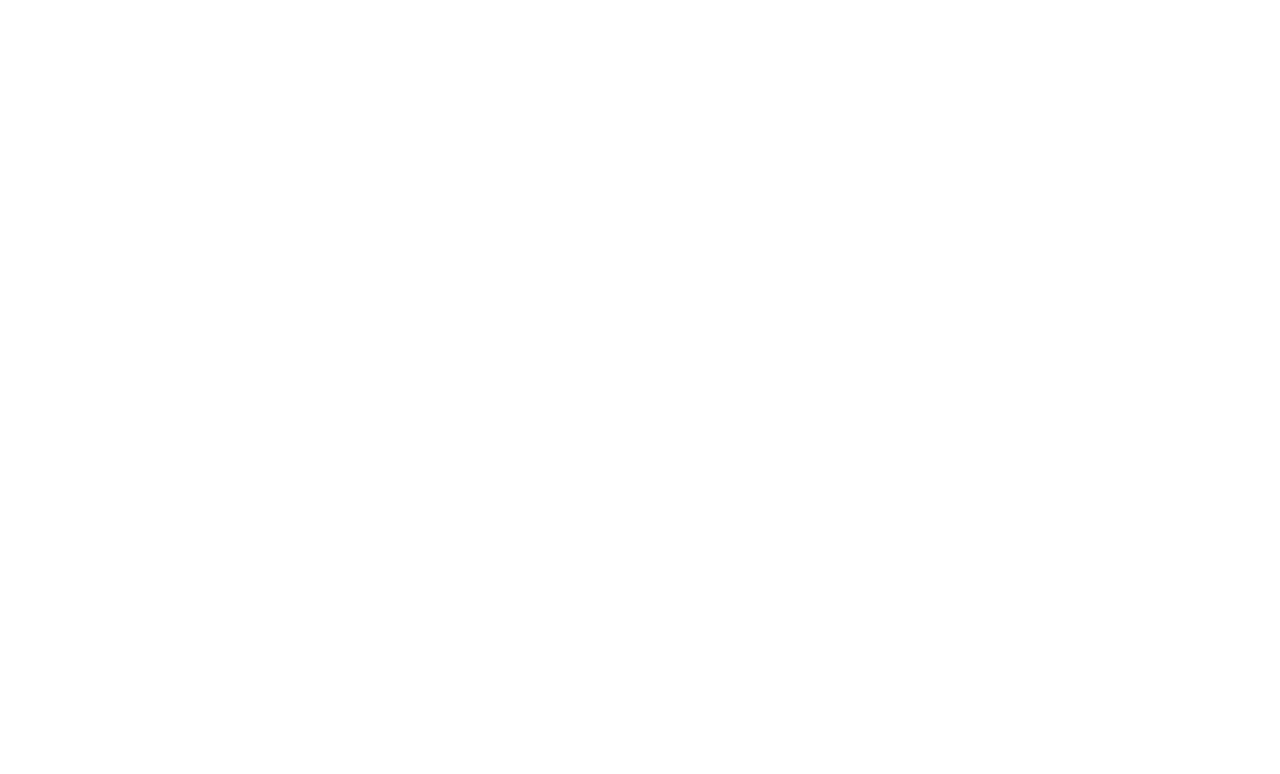
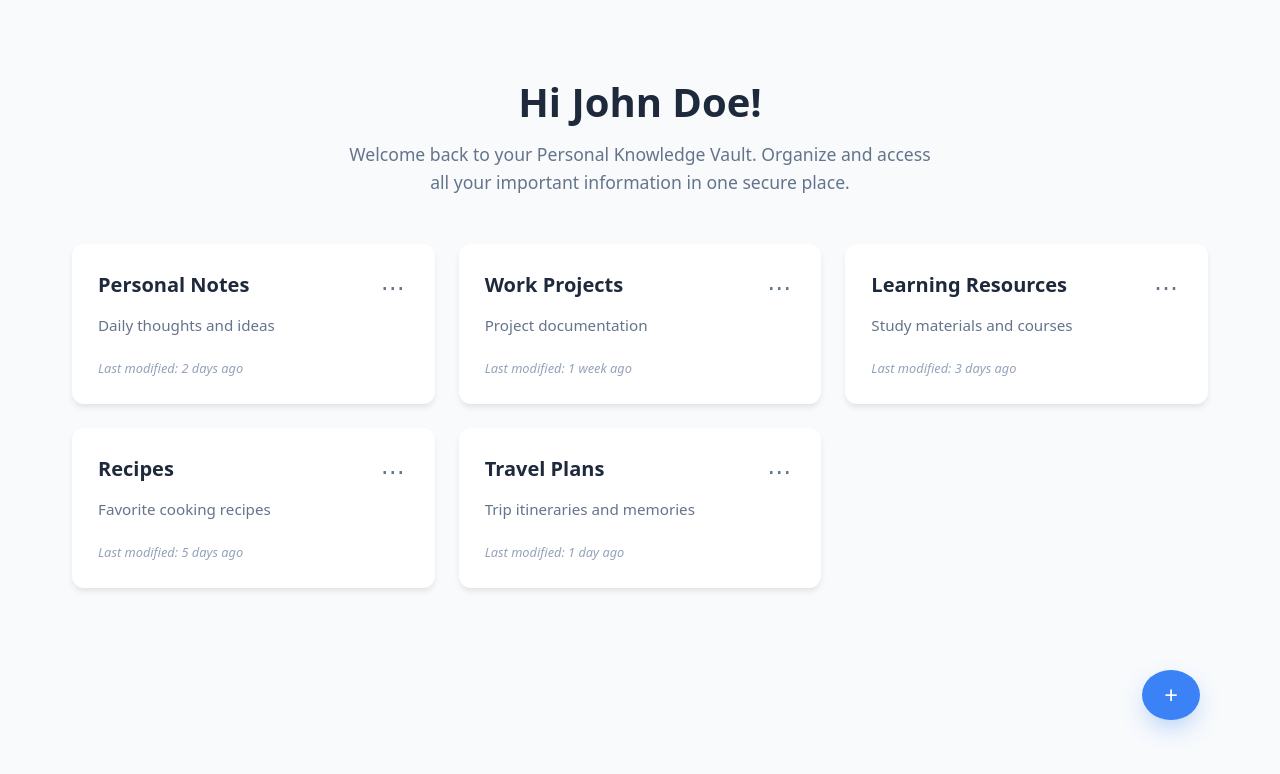
Before and after one commit to prithishsamanta/AI-Powered-Personal-Knowledge-Vault, a React (Vite) app in the folder frontend/: page /home in a window 1280 px wide. Before the commit this address had no page. Shown: the top 774 px of the page. Built offline with nearby package versions, Linux system fonts and the light colour scheme.

Commit message:
3-3-create-home-page

```diff
--- a/frontend/src/App.jsx
+++ b/frontend/src/App.jsx
@@ -2,6 +2,7 @@
 import { BrowserRouter as Router, Routes, Route } from 'react-router-dom';
 import Login from './pages/Login';
 import Signup from './pages/Signup';
+import Home from './pages/Home';
 
 function App() {
   return (
@@ -9,6 +10,7 @@
       <Routes>
         <Route path="/" element={<Login />} />
         <Route path="/signup" element={<Signup />} />
+        <Route path="/home" element={<Home />} />
       </Routes>
     </Router>
   );
--- /dev/null
+++ b/frontend/src/pages/Home.jsx
@@ -0,0 +1,104 @@
+// src/pages/Home.jsx
+import { useState } from 'react';
+import '../styles/Home.css';
+
+function Home() {
+  const [userName] = useState("John Doe"); // This would come from user data
+  const [vaults, setVaults] = useState([
+    { id: 1, title: "Personal Notes", description: "Daily thoughts and ideas", lastModified: "2 days ago" },
+    { id: 2, title: "Work Projects", description: "Project documentation", lastModified: "1 week ago" },
+    { id: 3, title: "Learning Resources", description: "Study materials and courses", lastModified: "3 days ago" },
+    { id: 4, title: "Recipes", description: "Favorite cooking recipes", lastModified: "5 days ago" },
+    { id: 5, title: "Travel Plans", description: "Trip itineraries and memories", lastModified: "1 day ago" },
+  ]);
+
+  const [dropdownOpen, setDropdownOpen] = useState(null);
+
+  const handleCardClick = (vaultId) => {
+    // Open vault in new tab/window
+    window.open(`/vault/${vaultId}`, '_blank');
+  };
+
+  const handleDeleteVault = (vaultId) => {
+    setVaults(vaults.filter(vault => vault.id !== vaultId));
+    setDropdownOpen(null);
+  };
+
+  const handleCreateVault = () => {
+    const newVault = {
+      id: Date.now(),
+      title: "New Vault",
+      description: "Click to add description",
+      lastModified: "Just now"
+    };
+    setVaults([...vaults, newVault]);
+  };
+
+  const toggleDropdown = (vaultId, e) => {
+    e.stopPropagation();
+    setDropdownOpen(dropdownOpen === vaultId ? null : vaultId);
+  };
+
+  return (
+    <div className="home-page">
+      <div className="home-content">
+        <header className="home-header">
+          <h1 className="welcome-message">Hi {userName}!</h1>
+          <p className="intro-text">Welcome back to your Personal Knowledge Vault. Organize and access all your important information in one secure place.</p>
+        </header>
+
+        <div className="vaults-grid">
+          {vaults.map((vault) => (
+            <div
+              key={vault.id}
+              className="vault-card"
+              onClick={() => handleCardClick(vault.id)}
+            >
+              <div className="card-header">
+                <h3 className="vault-title">{vault.title}</h3>
+                <div className="card-menu">
+                  <button
+                    className="menu-button"
+                    onClick={(e) => toggleDropdown(vault.id, e)}
+                  >
+                    ⋯
+                  </button>
+                  {dropdownOpen === vault.id && (
+                    <div className="dropdown-menu">
+                      <button
+                        className="dropdown-item delete-item"
+                        onClick={(e) => {
+                          e.stopPropagation();
+                          handleDeleteVault(vault.id);
+                        }}
+                      >
+                        Delete Vault
+                      </button>
+                    </div>
+                  )}
+                </div>
+              </div>
+              <p className="vault-description">{vault.description}</p>
+              <span className="last-modified">Last modified: {vault.lastModified}</span>
+            </div>
+          ))}
+
+          {/* Empty placeholder cards to fill the grid */}
+          {/* {Array.from({ length: Math.max(0, 8 - vaults.length) }).map((_, index) => (
+            <div key={`empty-${index}`} className="vault-card empty-card">
+              <div className="empty-content">
+                <span className="empty-text">Empty Slot</span>
+              </div>
+            </div>
+          ))} */}
+        </div>
+
+        <button className="floating-add-button" onClick={handleCreateVault}>
+          +
+        </button>
+      </div>
+    </div>
+  );
+}
+
+export default Home;
--- /dev/null
+++ b/frontend/src/styles/Home.css
@@ -0,0 +1,260 @@
+.home-page {
+  min-height: 100vh;
+  width: 100vw;
+  background-color: #f8fafc;
+  margin: 0;
+  padding: 0;
+  box-sizing: border-box;
+}
+
+.home-content {
+  max-width: 1200px;
+  margin: 0 auto;
+  padding: 2rem;
+  position: relative;
+}
+
+.home-header {
+  text-align: center;
+  margin-bottom: 3rem;
+  margin-top: 3rem;
+}
+
+.welcome-message {
+  font-size: 2.5rem;
+  font-weight: bold;
+  color: #1e293b;
+  margin: 0 0 1rem 0;
+}
+
+.intro-text {
+  font-size: 1.1rem;
+  color: #64748b;
+  line-height: 1.6;
+  margin: 0;
+  max-width: 600px;
+  margin-left: auto;
+  margin-right: auto;
+}
+
+.vaults-grid {
+  display: grid;
+  grid-template-columns: repeat(auto-fit, minmax(280px, 1fr));
+  gap: 1.5rem;
+  margin-bottom: 2rem;
+}
+
+.vault-card {
+  background-color: white;
+  border-radius: 12px;
+  padding: 1.5rem;
+  box-shadow: 0 4px 6px -1px rgba(0, 0, 0, 0.1);
+  cursor: pointer;
+  transition: all 0.2s ease-in-out;
+  border: 2px solid transparent;
+  position: relative;
+  min-height: 160px;
+  display: flex;
+  flex-direction: column;
+}
+
+.vault-card:hover {
+  transform: translateY(-2px);
+  box-shadow: 0 8px 25px -5px rgba(0, 0, 0, 0.15);
+  border-color: #e2e8f0;
+}
+
+.empty-card {
+  background-color: #f8fafc;
+  border: 2px dashed #cbd5e1;
+  cursor: default;
+}
+
+.empty-card:hover {
+  transform: none;
+  box-shadow: 0 4px 6px -1px rgba(0, 0, 0, 0.1);
+  border-color: #cbd5e1;
+}
+
+.empty-content {
+  display: flex;
+  align-items: center;
+  justify-content: center;
+  height: 100%;
+  flex: 1;
+}
+
+.empty-text {
+  color: #94a3b8;
+  font-size: 1rem;
+  font-weight: 500;
+}
+
+.card-header {
+  display: flex;
+  justify-content: space-between;
+  align-items: flex-start;
+  margin-bottom: 0.75rem;
+}
+
+.vault-title {
+  font-size: 1.25rem;
+  font-weight: 600;
+  color: #1e293b;
+  margin: 0;
+  flex: 1;
+  margin-right: 0.5rem;
+}
+
+.card-menu {
+  position: relative;
+}
+
+.menu-button {
+  background: none;
+  border: none;
+  font-size: 1.5rem;
+  color: #64748b;
+  cursor: pointer;
+  padding: 0.25rem;
+  border-radius: 4px;
+  transition: all 0.2s ease-in-out;
+  width: 32px;
+  height: 32px;
+  display: flex;
+  align-items: center;
+  justify-content: center;
+}
+
+.menu-button:hover {
+  background-color: #f1f5f9;
+  color: #475569;
+}
+
+.dropdown-menu {
+  position: absolute;
+  top: 100%;
+  right: 0;
+  background-color: white;
+  border-radius: 8px;
+  box-shadow: 0 10px 25px -5px rgba(0, 0, 0, 0.1), 0 4px 6px -2px rgba(0, 0, 0, 0.05);
+  padding: 0.5rem 0;
+  min-width: 140px;
+  z-index: 10;
+  border: 1px solid #e2e8f0;
+}
+
+.dropdown-item {
+  display: block;
+  width: 100%;
+  padding: 0.5rem 1rem;
+  text-align: left;
+  background: none;
+  border: none;
+  cursor: pointer;
+  font-size: 0.9rem;
+  transition: background-color 0.2s ease-in-out;
+}
+
+.dropdown-item:hover {
+  background-color: #f8fafc;
+}
+
+.delete-item {
+  color: #dc2626;
+}
+
+.delete-item:hover {
+  background-color: #fef2f2;
+  color: #b91c1c;
+}
+
+.vault-description {
+  color: #64748b;
+  font-size: 0.95rem;
+  line-height: 1.5;
+  margin: 0 0 auto 0;
+  flex: 1;
+}
+
+.last-modified {
+  font-size: 0.8rem;
+  color: #94a3b8;
+  margin-top: 1rem;
+  font-style: italic;
+}
+
+.floating-add-button {
+  position: fixed;
+  bottom: 5rem;
+  right: 5rem;
+  width: 50px;
+  height: 50px;
+  background-color: #3b82f6;
+  color: white;
+  border: none;
+  border-radius: 50%;
+  font-size: 1.5rem;
+  font-weight: 300;
+  cursor: pointer;
+  box-shadow: 0 10px 25px -5px rgba(59, 130, 246, 0.4);
+  transition: all 0.2s ease-in-out;
+  display: flex;
+  align-items: center;
+  justify-content: center;
+  z-index: 100;
+  line-height: 1;
+}
+
+.floating-add-button:hover {
+  background-color: #2563eb;
+  transform: translateY(-2px);
+  box-shadow: 0 15px 35px -5px rgba(59, 130, 246, 0.5);
+}
+
+.floating-add-button:active {
+  transform: translateY(0);
+}
+
+/* Responsive Design */
+@media (max-width: 768px) {
+  .home-content {
+    padding: 1rem;
+  }
+
+  .welcome-message {
+    font-size: 2rem;
+  }
+
+  .intro-text {
+    font-size: 1rem;
+  }
+
+  .vaults-grid {
+    grid-template-columns: 1fr;
+    gap: 1rem;
+  }
+
+  .floating-add-button {
+    width: 40px;
+    height: 40px;
+    font-size: 1.2rem;
+    bottom: 1rem;
+    right: 1rem;
+  }
+}
+
+@media (max-width: 480px) {
+  .welcome-message {
+    font-size: 1.75rem;
+  }
+
+  .vault-card {
+    padding: 1rem;
+    min-height: 140px;
+  }
+
+  .vault-title {
+    font-size: 1.1rem;
+  }
+}
```
